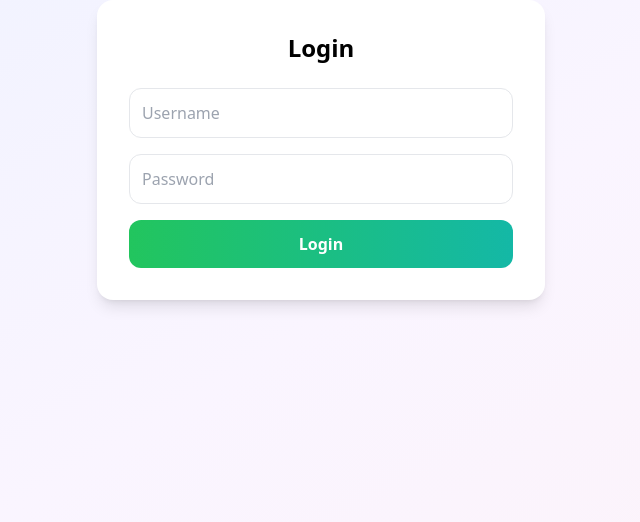
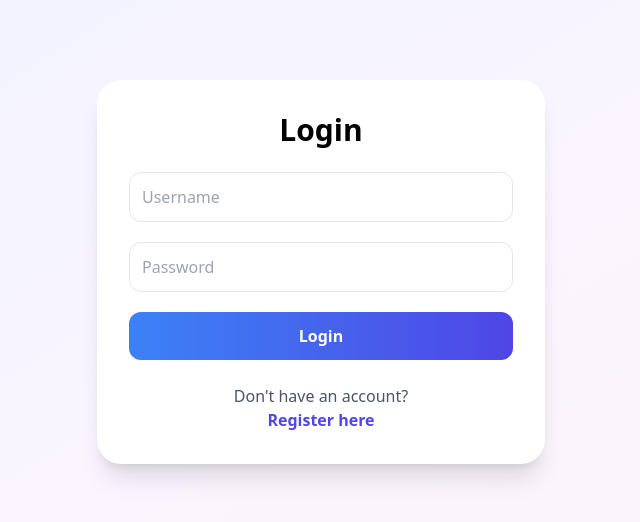
Before and after one commit to baba-fakhrudhin/ABPDF-suite, a FastAPI app: page /login-page in a window 1280 px wide. Shown: the part 80-602 px from the top of the page, without its empty margins (319-959 px from the left). Run offline with FastAPI, Linux system fonts and the light colour scheme; some libraries are stand-ins or nearby versions.

Commit message:
Update login.html

```diff
--- a/templates/login.html
+++ b/templates/login.html
@@ -1,40 +1,39 @@
 {% extends "base.html" %}
 {% block content %}
 
-<div class="max-w-md mx-auto bg-white p-8 rounded-2xl shadow-lg">
-    <h2 class="text-2xl font-bold mb-6 text-center">Login</h2>
+<div class="max-w-md mx-auto bg-white p-8 rounded-3xl shadow-xl mt-20">
 
-    <form id="loginForm" class="space-y-4">
-        <input type="text" id="username" placeholder="Username" required
+    <h2 class="text-3xl font-bold text-center mb-6">Login</h2>
+
+    {% if error %}
+        <div class="bg-red-100 text-red-600 p-3 rounded-lg mb-4 text-center">
+            {{ error }}
+        </div>
+    {% endif %}
+
+    <form method="POST" action="/login" class="space-y-5">
+        <input type="text" name="username" placeholder="Username" required
             class="w-full border p-3 rounded-xl">
 
-        <input type="password" id="password" placeholder="Password" required
+        <input type="password" name="password" placeholder="Password" required
             class="w-full border p-3 rounded-xl">
 
         <button type="submit"
-            class="w-full py-3 bg-gradient-to-r from-green-500 to-teal-500 text-white rounded-xl font-bold">
+            class="w-full py-3 rounded-xl text-white font-bold bg-gradient-to-r from-blue-500 to-indigo-600 hover:scale-105 transition">
             Login
         </button>
     </form>
+
+    <div class="text-center mt-6">
+        <p class="text-gray-600">
+            Don't have an account?
+        </p>
+        <a href="/register-page"
+           class="text-indigo-600 font-semibold hover:underline">
+            Register here
+        </a>
+    </div>
+
 </div>
 
-<script>
-document.getElementById("loginForm").addEventListener("submit", async function(e) {
-    e.preventDefault();
-
-    const username = document.getElementById("username").value;
-    const password = document.getElementById("password").value;
-
-    const response = await fetch("/login", {
-        method: "POST",
-        headers: {
-            "Authorization": "Basic " + btoa(username + ":" + password)
-        }
-    });
-
-    const data = await response.json();
-    alert(data.message || data.error);
-});
-</script>
-
 {% endblock %}
```
